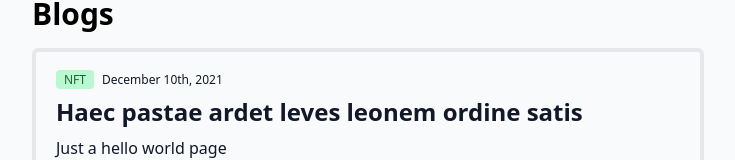
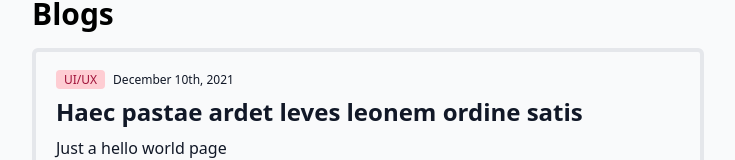
Before and after one commit to huyng12/blog, a Next.js app: page / in a window 1280 px wide. Shown: the part 296-456 px from the top of the page, without its empty margins (272-1007 px from the left). Built offline with nearby package versions, Linux system fonts and the light colour scheme.

Commit message:
Update tag color

```diff
--- a/components/tag/tag.module.css
+++ b/components/tag/tag.module.css
@@ -1,7 +1,6 @@
 .tag {
 	@apply px-2 py-px;
 	@apply rounded;
-	@apply bg-green-200 text-green-800;
 	@apply text-xs;
 	@apply select-none;
 }
--- a/components/tag/tag.tsx
+++ b/components/tag/tag.tsx
@@ -1,9 +1,31 @@
+import cn from "classnames";
 import s from "./tag.module.css";
 
 interface Props {
 	children: string;
 }
 
+const colors: string[][] = [
+	["bg-rose-200", "text-rose-800"],
+	["bg-emerald-200", "text-emerald-800"],
+	["bg-sky-200", "text-sky-800"],
+	["bg-violet-200", "text-violet-800"],
+];
+
+const tagColor: Record<string, typeof colors[number]> = {
+	"UI/UX": colors[0],
+	Thought: colors[2],
+	NFT: colors[3],
+	Crypto: colors[3],
+};
+
+const getColor = (tag: string): string[] => {
+	return Object.prototype.hasOwnProperty.call(tagColor, tag)
+		? tagColor[tag]
+		: ["bg-slate-200", "text-slate-800"];
+};
+
 export function Tag(props: Props) {
-	return <span className={s.tag}>{props.children}</span>;
+	const colorClasses = getColor(props.children);
+	return <span className={cn(s.tag, colorClasses)}>{props.children}</span>;
 }
--- a/posts/hello-world.mdx
+++ b/posts/hello-world.mdx
@@ -1,7 +1,7 @@
 ---
 title: Haec pastae ardet leves leonem ordine satis
 summary: Just a hello world page
-tags: ["NFT", "Technical Blogs", "API"]
+tags: ["UI/UX", "Technical Blogs", "API"]
 postedAt: "December 10th, 2021"
 ---
 
```
